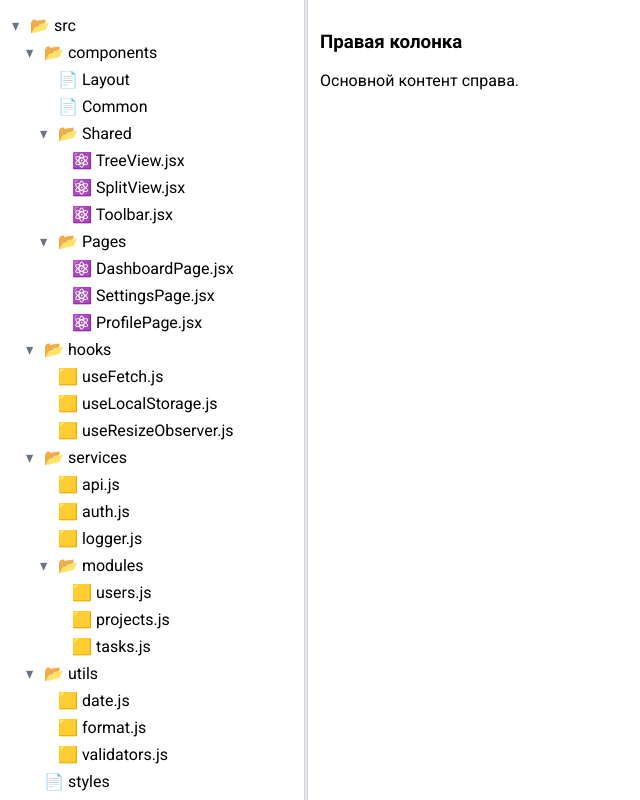
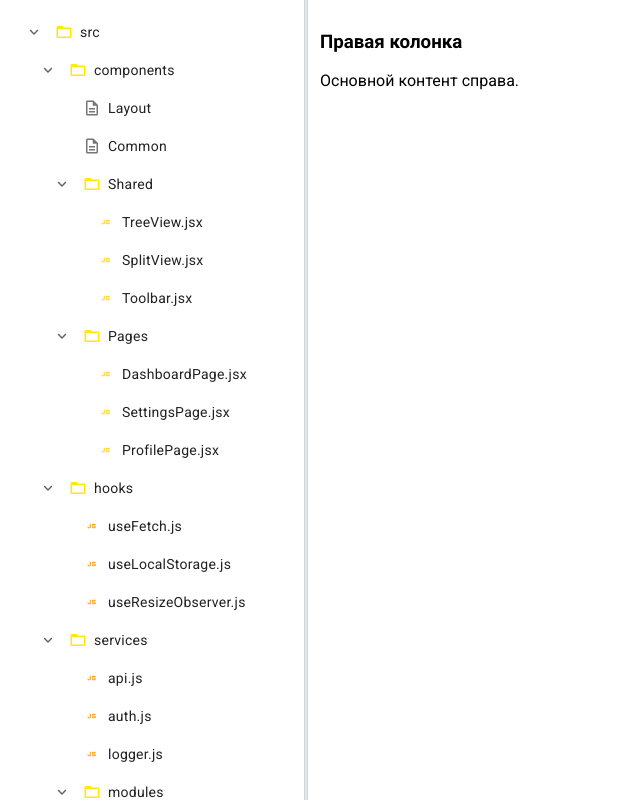
Before and after one commit to MarkovaDA/Navigator, a React (Vite) app: page / in a window 1280 px wide. Shown: the whole page, without its empty margins (0-640 px from the left). Built offline with nearby package versions, Linux system fonts and the light colour scheme.

Commit message:
Редизайн компонента TreeView

```diff
--- a/package.json
+++ b/package.json
@@ -10,6 +10,10 @@
     "preview": "vite preview"
   },
   "dependencies": {
+    "@emotion/react": "^11.14.0",
+    "@emotion/styled": "^11.14.1",
+    "@mui/icons-material": "^9.0.0",
+    "@mui/material": "^9.0.0",
     "react": "^19.2.5",
     "react-dom": "^19.2.5"
   },
--- a/src/components/Shared/TreeView/TreeView.css
+++ b/src/components/Shared/TreeView/TreeView.css
@@ -1,6 +1,12 @@
+.tree-view__root {
+  margin: 0;
+  padding: 4px 0;
+}
+
 .tree-view__list {
   margin: 0;
   padding: 0;
+  list-style: none;
 }
 
 .tree-view__item {
@@ -10,23 +16,80 @@
 .tree-view__row {
   display: flex;
   align-items: center;
-  gap: 6px;
-  padding: 4px 0;
-  padding-left: calc(var(--tree-level, 0) * 14px);
+  gap: 2px;
+  min-height: 32px;
+  padding: 2px 8px 2px 4px;
+  margin: 2px 4px;
+  padding-left: calc(var(--tree-level, 0) * 14px + 4px);
+  border-radius: 4px;
   user-select: none;
   cursor: default;
+  color: rgba(0, 0, 0, 0.87);
+  transition: background-color 120ms ease;
 }
 
 .tree-view__row--clickable {
   cursor: pointer;
 }
 
+.tree-view__row:focus-visible {
+  outline: none;
+  box-shadow:
+    inset 0 0 0 2px rgba(25, 118, 210, 0.45),
+    0 1px 2px rgba(0, 0, 0, 0.06);
+}
+
+.tree-view__row--clickable:hover {
+  background-color: rgba(0, 0, 0, 0.04);
+}
+
+.tree-view__row--clickable:active {
+  background-color: rgba(0, 0, 0, 0.08);
+}
+
 .tree-view__toggle {
-  width: 12px;
-  color: #6b7280;
+  display: inline-flex;
+  align-items: center;
+  justify-content: center;
+  width: 28px;
+  height: 28px;
+  flex-shrink: 0;
+  border-radius: 50%;
+  transition: background-color 120ms ease;
+}
+
+.tree-view__row--clickable:hover .tree-view__toggle {
+  background-color: rgba(0, 0, 0, 0.06);
+}
+
+.tree-view__toggle-spacer {
+  display: inline-block;
+  width: 18px;
+  height: 18px;
+}
+
+.tree-view__icon-wrap {
+  display: inline-flex;
+  align-items: center;
+  justify-content: center;
+  width: 28px;
+  height: 28px;
+  flex-shrink: 0;
+}
+
+.tree-view__label {
+  flex: 1;
+  font-size: 0.875rem;
+  font-weight: 400;
+  line-height: 1.43;
+  letter-spacing: 0.01786em;
+  overflow: hidden;
+  text-overflow: ellipsis;
+  white-space: nowrap;
 }
 
 .tree-view__empty {
-  margin: 0;
-  color: #6b7280;
+  margin: 8px 12px;
+  font-size: 0.875rem;
+  color: rgba(0, 0, 0, 0.6);
 }
--- a/src/components/Shared/TreeView/index.jsx
+++ b/src/components/Shared/TreeView/index.jsx
@@ -1,5 +1,7 @@
 import { useState } from "react";
-import { getNodeIcon } from "@/utils/treeIcons";
+import ChevronRightRounded from "@mui/icons-material/ChevronRightRounded";
+import ExpandMoreRounded from "@mui/icons-material/ExpandMoreRounded";
+import { TreeNodeLeadingIcon } from "@/utils/treeIcons";
 import "./TreeView.css";
 
 function normalizeNodes(data) {
@@ -7,27 +9,57 @@ function normalizeNodes(data) {
   return Array.isArray(data) ? data : [data];
 }
 
+const treeIconSx = {
+  fontSize: 18,
+  color: "var(--tree-view-icon-muted, #5f6368)",
+  flexShrink: 0,
+};
+
 function TreeNode({ node, level = 0 }) {
   const children = Array.isArray(node.children) ? node.children : [];
   const hasChildren = children.length > 0;
   const [isOpen, setIsOpen] = useState(true);
-  const icon = getNodeIcon(node, hasChildren, isOpen);
 
   return (
-    <li className="tree-view__item">
+    <li className="tree-view__item" role="none">
       <div
         className={`tree-view__row${hasChildren ? " tree-view__row--clickable" : ""}`}
         onClick={() => hasChildren && setIsOpen((value) => !value)}
+        onKeyDown={(e) => {
+          if (!hasChildren) return;
+          if (e.key === "Enter" || e.key === " ") {
+            e.preventDefault();
+            setIsOpen((value) => !value);
+          }
+        }}
         style={{ "--tree-level": level }}
+        role="treeitem"
+        tabIndex={0}
+        aria-expanded={hasChildren ? isOpen : undefined}
       >
-        <span className="tree-view__toggle">{hasChildren ? (isOpen ? "▾" : "▸") : ""}</span>
-        <span>
-          {icon} {node.name ?? "Без названия"}
+        <span className="tree-view__toggle" aria-hidden="true">
+          {hasChildren ? (
+            isOpen ? (
+              <ExpandMoreRounded sx={treeIconSx} />
+            ) : (
+              <ChevronRightRounded sx={treeIconSx} />
+            )
+          ) : (
+            <span className="tree-view__toggle-spacer" />
+          )}
         </span>
+        <span className="tree-view__icon-wrap" aria-hidden="true">
+          <TreeNodeLeadingIcon
+            node={node}
+            hasChildren={hasChildren}
+            isOpen={isOpen}
+          />
+        </span>
+        <span className="tree-view__label">{node.name ?? "Без названия"}</span>
       </div>
 
       {hasChildren && isOpen && (
-        <ul className="tree-view__list">
+        <ul className="tree-view__list" role="group">
           {children.map((child, index) => (
             <TreeNode
               key={child.id ?? `${child.name ?? "folder"}-${index}`}
@@ -49,7 +81,7 @@ function TreeView({ data }) {
   }
 
   return (
-    <ul className="tree-view__list">
+    <ul className="tree-view__list tree-view__root" role="tree">
       {nodes.map((node, index) => (
         <TreeNode key={node.id ?? `${node.name ?? "folder"}-${index}`} node={node} />
       ))}
--- a/src/utils/treeIcons.js
+++ /dev/null
@@ -1,31 +0,0 @@
-function getFileExtension(name = "") {
-  const parts = name.split(".");
-  if (parts.length < 2) return "";
-  return parts[parts.length - 1].toLowerCase();
-}
-
-const extensionIcons = {
-  js: "🟨",
-  jsx: "⚛️",
-  ts: "🔷",
-  tsx: "🔹",
-  css: "🎨",
-  scss: "🎨",
-  html: "🌐",
-  md: "📝",
-  json: "🧩",
-  svg: "🖼️",
-  png: "🖼️",
-  jpg: "🖼️",
-  jpeg: "🖼️",
-  txt: "📄",
-};
-
-export function getNodeIcon(node, hasChildren, isOpen) {
-  if (hasChildren) {
-    return isOpen ? "📂" : "📁";
-  }
-
-  const extension = getFileExtension(node?.name);
-  return extensionIcons[extension] ?? "📄";
-}
--- /dev/null
+++ b/src/utils/treeIcons.jsx
@@ -0,0 +1,89 @@
+import ArticleOutlined from "@mui/icons-material/ArticleOutlined";
+import CssOutlined from "@mui/icons-material/CssOutlined";
+import DataObjectOutlined from "@mui/icons-material/DataObjectOutlined";
+import DescriptionOutlined from "@mui/icons-material/DescriptionOutlined";
+import FolderOpen from "@mui/icons-material/FolderOpen";
+import Folder from "@mui/icons-material/Folder";
+import HtmlOutlined from "@mui/icons-material/HtmlOutlined";
+import ImageOutlined from "@mui/icons-material/ImageOutlined";
+import IntegrationInstructionsOutlined from "@mui/icons-material/IntegrationInstructionsOutlined";
+import JavascriptOutlined from "@mui/icons-material/JavascriptOutlined";
+
+function getFileExtension(name = "") {
+  const parts = name.split(".");
+  if (parts.length < 2) return "";
+  return parts[parts.length - 1].toLowerCase();
+}
+
+const extensionIconComponents = {
+  js: JavascriptOutlined,
+  jsx: JavascriptOutlined,
+  ts: IntegrationInstructionsOutlined,
+  tsx: IntegrationInstructionsOutlined,
+  css: CssOutlined,
+  scss: CssOutlined,
+  html: HtmlOutlined,
+  md: ArticleOutlined,
+  json: DataObjectOutlined,
+  svg: ImageOutlined,
+  png: ImageOutlined,
+  jpg: ImageOutlined,
+  jpeg: ImageOutlined,
+  txt: DescriptionOutlined,
+};
+
+/** Material-style accent per extension / folder (readable on light backgrounds). */
+const extensionColors = {
+  js: "#F9A825",
+  jsx: "#FDD835",
+  ts: "#1976D2",
+  tsx: "#1565C0",
+  css: "#264DE4",
+  scss: "#1565C0",
+  html: "#E65100",
+  md: "#6A1B9A",
+  json: "#2E7D32",
+  svg: "#C2185B",
+  png: "#AD1457",
+  jpg: "#C62828",
+  jpeg: "#C62828",
+  txt: "#546E7A",
+};
+
+/** Закрашенные папки (filled): яркий жёлтый, открытая чуть светлее. */
+const folderIconColors = {
+  closed: "#FFC107",
+  open: "#FFEA00",
+};
+
+const defaultFileColor = "#757575";
+
+function getLeadingIconColor(node, hasChildren, isOpen) {
+  if (hasChildren) {
+    return isOpen ? folderIconColors.open : folderIconColors.closed;
+  }
+  const ext = getFileExtension(node?.name);
+  return extensionColors[ext] ?? defaultFileColor;
+}
+
+export function TreeNodeLeadingIcon({ node, hasChildren, isOpen }) {
+  const Cmp = hasChildren
+    ? isOpen
+      ? FolderOpen
+      : Folder
+    : extensionIconComponents[getFileExtension(node?.name)] ??
+      DescriptionOutlined;
+
+  const color = getLeadingIconColor(node, hasChildren, isOpen);
+
+  return (
+    <Cmp
+      sx={{
+        fontSize: 18,
+        color,
+        flexShrink: 0,
+      }}
+      aria-hidden
+    />
+  );
+}
```
Also changed, not shown: 1 other file (tests, documents, lock files or other folders).
